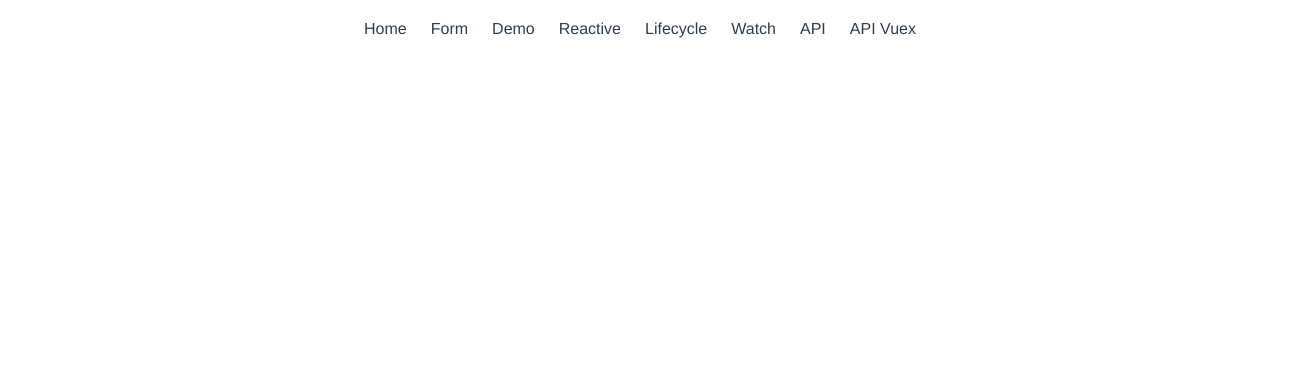
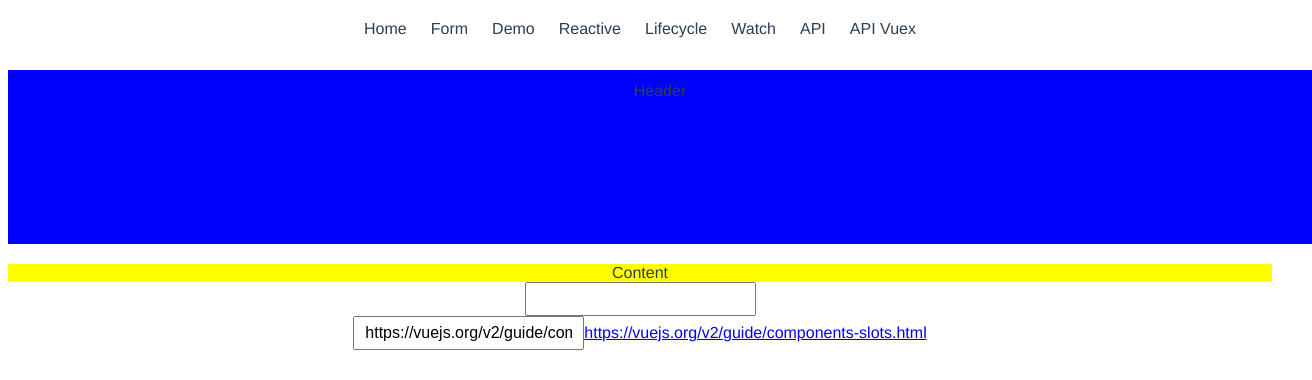
Before and after one commit to hsimao/vue3, a Vue app: page /test in a window 1280 px wide. Shown: the top 380 px of the page, 1312 px wide, since content can reach past the window. Built offline with nearby package versions, Linux system fonts and the light colour scheme.

Commit message:
add: named slots, @hook, object.freeze, dynamic attribute

```diff
--- /dev/null
+++ b/src/components/SlotComponent.vue
@@ -0,0 +1,37 @@
+<template>
+  <div>
+    <header>
+      <slot name="header"></slot>
+    </header>
+    <div class="content">
+      <slot name="content"></slot>
+    </div>
+    {{text}}
+    <input type="text" v-model="text">
+
+  </div>
+</template>
+
+<script>
+export default {
+  name: "SlotComponent",
+  data() {
+    return {
+      text: ""
+    };
+  }
+};
+</script>
+
+<style lang="scss" scoped>
+header {
+  height: 150px;
+  width: 100%;
+  background-color: blue;
+}
+
+.content {
+  margin-top: 20px;
+  background-color: yellow;
+}
+</style>
--- a/src/router/index.js
+++ b/src/router/index.js
@@ -46,6 +46,11 @@ const routes = [
     name: "ApiHandleVuex",
     component: () =>
       import(/* webpackChunkName: "ApiHandleVuex" */ "@/views/ApiHandleVuex")
+  },
+  {
+    path: "/test",
+    name: "Test",
+    component: () => import(/* webpackChunkName: "Text" */ "@/views/Test")
   }
 ];
 
--- /dev/null
+++ b/src/views/Test.vue
@@ -0,0 +1,77 @@
+<template>
+  <div>
+    <!-- 可直接在父層組件上監聽子層生命週期, 不用到子組件修改代碼 -->
+    <SlotComponent
+      @hook:beforeMount="loading = true"
+      @hook:mounted="loading = false"
+      @hook:beforeUpdate="loading = true"
+      @hook:updated="loading = false">
+
+      <!-- 具名插槽舊寫法 -->
+      <!-- <template v-slot:header>header</template>
+      <template v-slot:content>content</template> -->
+
+      <!-- v2.6.0 以上的新寫法 -->
+      <template #header>Header</template>
+      <template #content>Content</template>
+
+    </SlotComponent>
+
+    <!-- 動態 attribute -->
+    <input type="text" v-model="attributeName">
+    <a :[attr]="attributeName">{{ attributeName }}</a>
+
+  </div>
+</template>
+
+<script>
+import SlotComponent from "@/components/SlotComponent";
+import { ref, watch, onMounted, onUnmounted } from "@vue/composition-api";
+
+export default {
+  name: "Test",
+  components: {
+    SlotComponent
+  },
+  setup() {
+    const attributeName = ref(
+      "https://vuejs.org/v2/guide/components-slots.html"
+    );
+    const attr = ref("href");
+
+    const loading = ref(false);
+
+    watch(
+      loading,
+      (newVal, oldVal) => {
+        console.log("loading newVal", newVal);
+        console.log("loading oldVal", oldVal);
+      },
+      { lazy: true }
+    );
+
+    const print = text => {
+      console.log(text);
+    };
+
+    return { attributeName, attr, loading, print };
+  },
+  methods: {
+    // 可使用 $once 監聽生命週期 在 beforeDestroy 清除 timer
+    // $once 在 vue3 內不可使用, 上方 setup 內也無法使用
+    handleTimer() {
+      let timer = null;
+      timer = setInterval(() => {
+        console.log("timer");
+      }, 1000);
+      this.$once("hook:beforeDestroy", () => clearInterval(timer));
+    }
+  },
+  mounted() {
+    this.handleTimer();
+  }
+};
+</script>
+
+<style lang="scss" scoped>
+</style>
```
